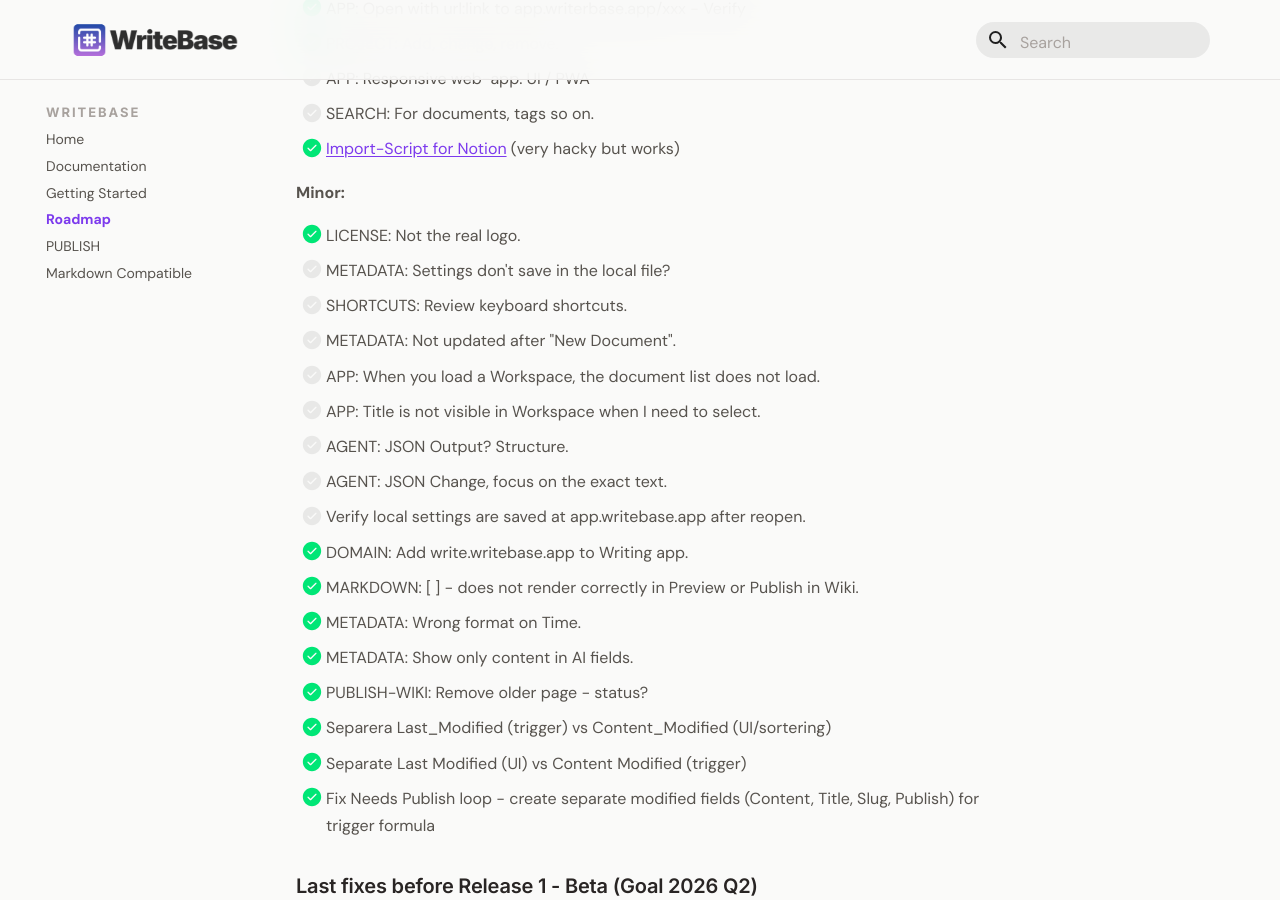
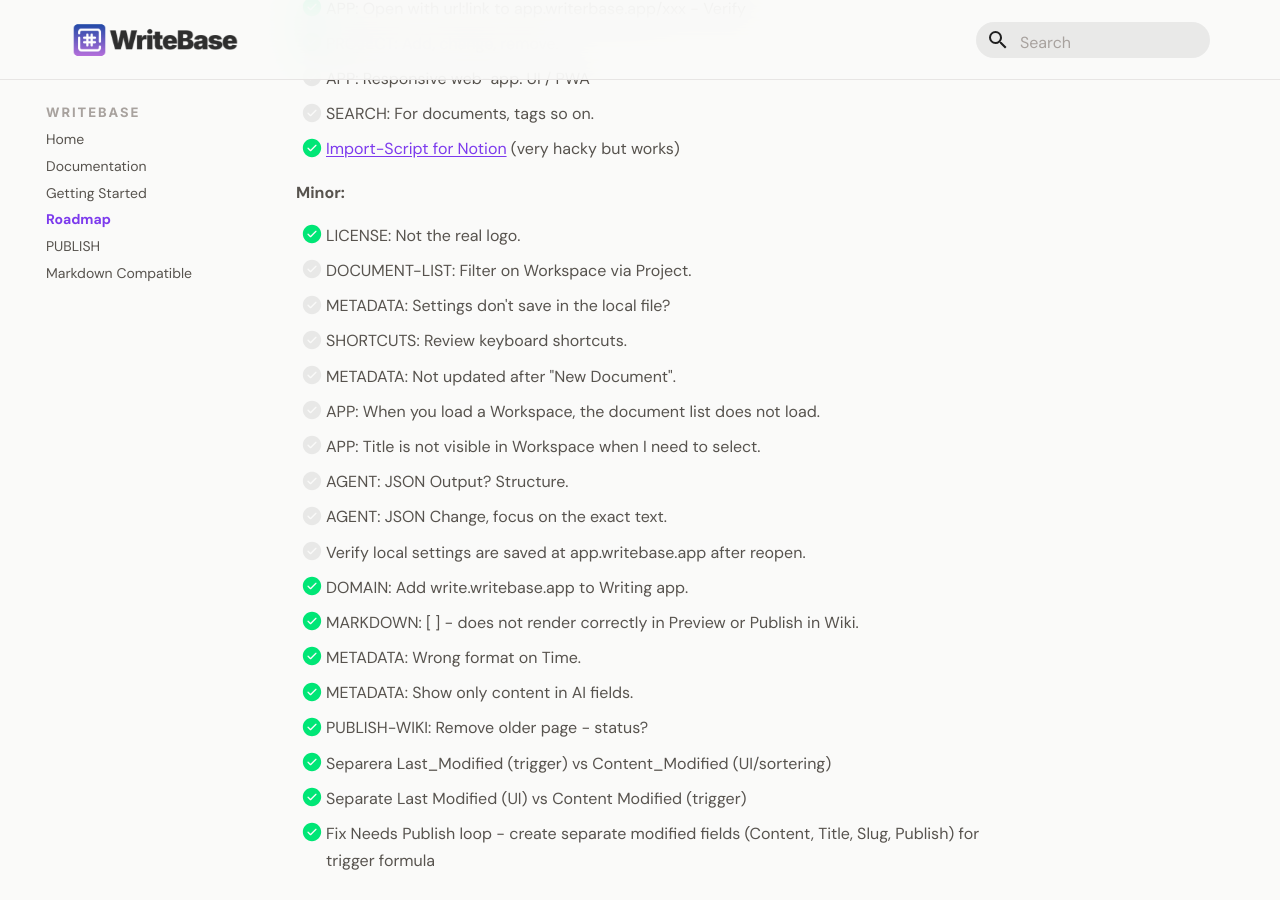
Before and after one commit to larssonhthomas-afk/writebase-docs, an MkDocs documentation site: the page built from docs/009-roadmap.md, in a window 1280 px wide and 900 px high, scrolled down 712 px. Built offline with MkDocs 1.6.1 and Material for MkDocs 9.7.7, drawn with Linux system fonts in a browser that asks for light colours; some web fonts are replaced.

Commit message:
Update 009-roadmap.md

```diff
--- a/docs/009-roadmap.md
+++ b/docs/009-roadmap.md
@@ -35,6 +35,7 @@ This Backlog has a priority 1-3.
 **Minor:**
 
 - [x] LICENSE: Not the real logo.
+- [ ] DOCUMENT-LIST: Filter on Workspace via Project.
 - [ ] METADATA: Settings don't save in the local file?
 - [ ] SHORTCUTS: Review keyboard shortcuts.
 - [ ] METADATA: Not updated after "New Document".
```
